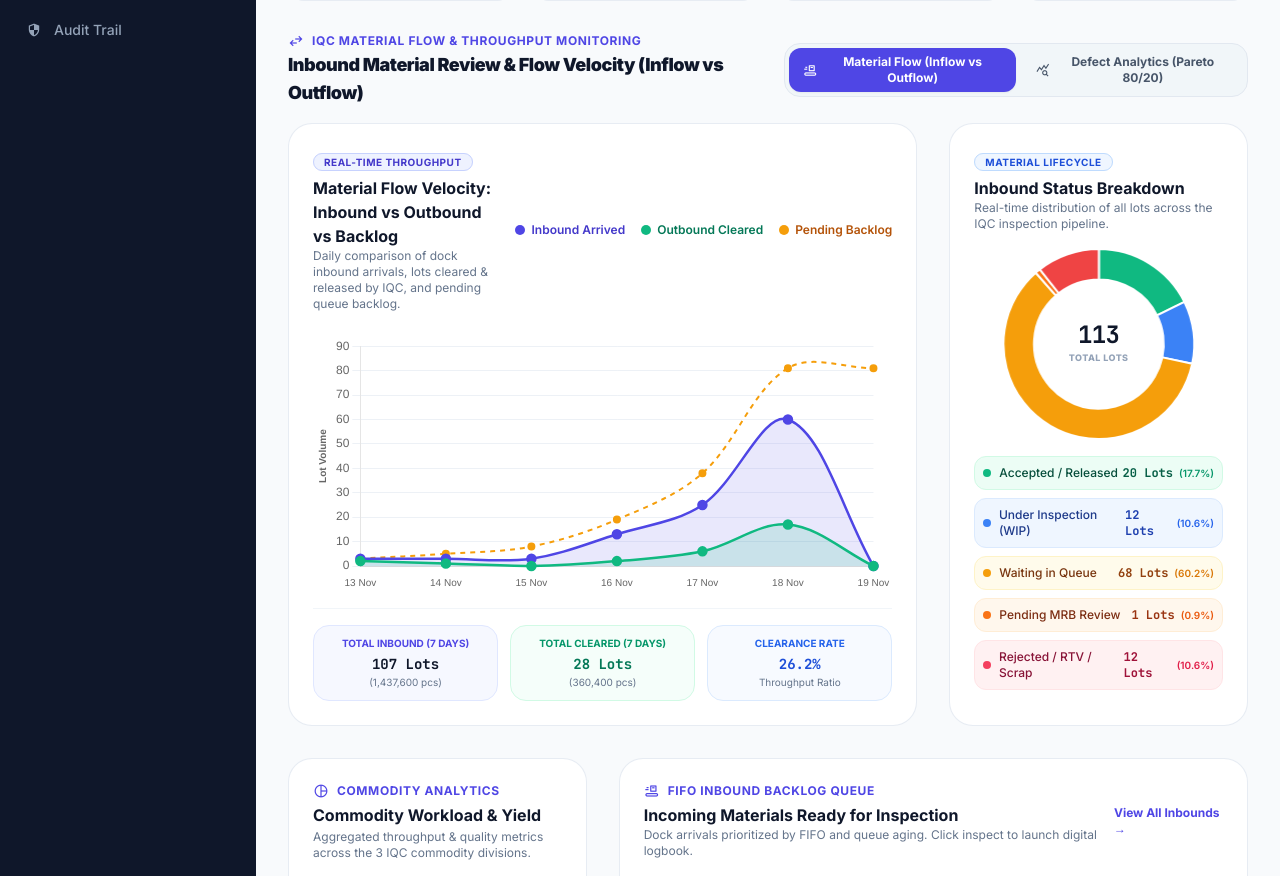
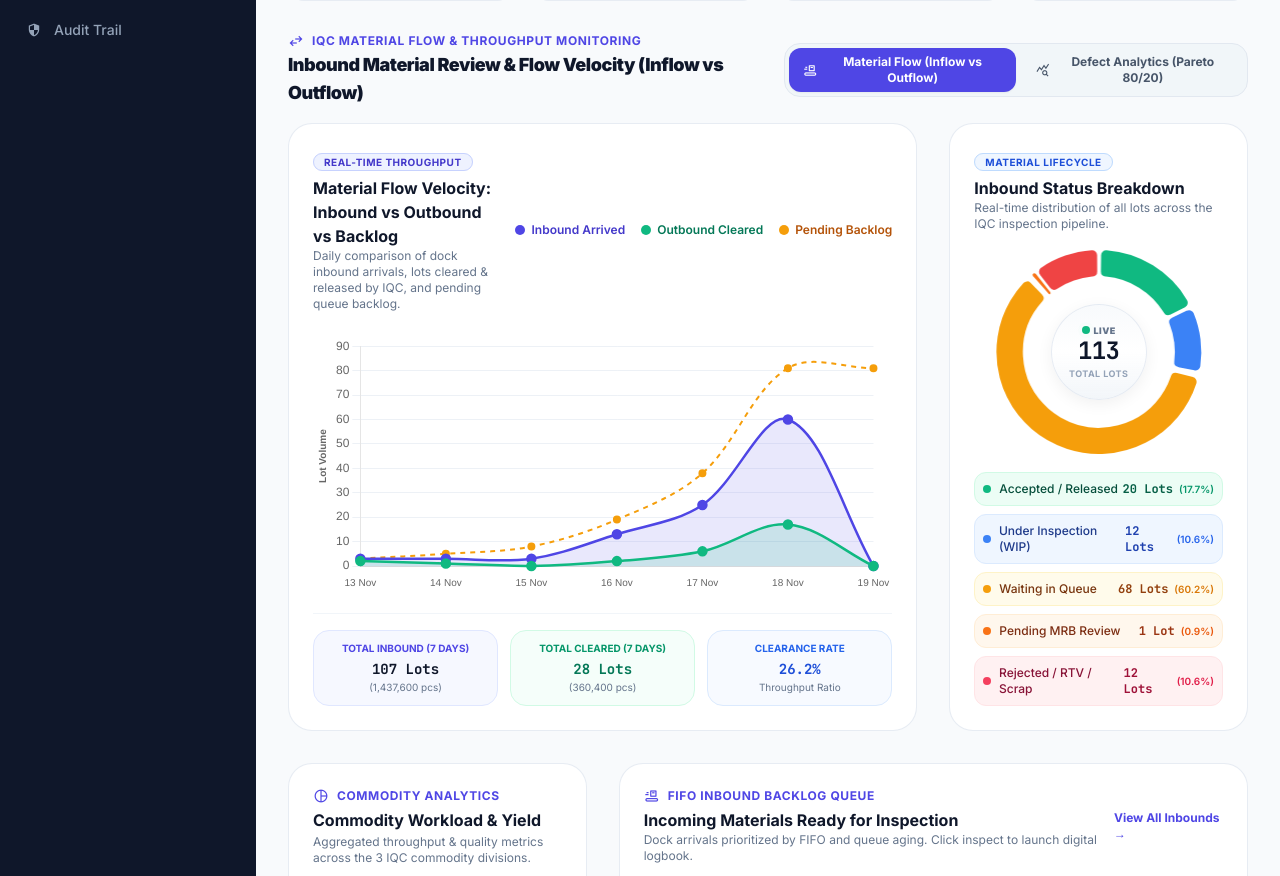
Before and after one commit to SerlinYolanda/logbook_digital_iqc, a Laravel app: page /dashboard in a window 1280 px wide. Shown: the part 429-1305 px from the top of the page. Run offline with Laravel 12, Linux system fonts and the light colour scheme; a user stored in the database is signed in; data comes from the database, SQL or seed files in the repository; some libraries are stand-ins or nearby versions.

Commit message:
style(dashboard): upgrade donut chart with rounded segments, spacing, and dynamic center live badge

```diff
--- a/app-backend/resources/views/dashboard/index.blade.php
+++ b/app-backend/resources/views/dashboard/index.blade.php
@@ -292,12 +292,21 @@
                         <p class="text-xs text-slate-500">Real-time distribution of all lots across the IQC inspection pipeline.</p>
                     </div>
 
-                    <div class="mt-4 relative h-48 w-full flex items-center justify-center">
+                    <div class="mt-4 relative h-52 w-full flex items-center justify-center">
                         <canvas id="statusDonutChart"></canvas>
-                        <!-- Center Counter Badge in Donut -->
-                        <div class="absolute inset-0 flex flex-col items-center justify-center pointer-events-none text-center">
-                            <span class="text-2xl font-black text-slate-900 font-mono tracking-tight leading-none">{{ $totalInbound }}</span>
-                            <span class="text-[9px] font-extrabold uppercase text-slate-400 tracking-wider mt-1">Total Lots</span>
+                        <!-- Center Dynamic Gauge Card in Donut -->
+                        <div class="absolute inset-0 flex items-center justify-center pointer-events-none">
+                            <div class="w-24 h-24 rounded-full bg-gradient-to-b from-slate-50 via-white to-slate-100/90 border border-slate-200/80 shadow-[0_4px_16px_rgba(0,0,0,0.06)] flex flex-col items-center justify-center p-2 text-center relative">
+                                <div class="flex items-center gap-1 mb-0.5">
+                                    <span class="relative flex h-2 w-2">
+                                        <span class="animate-ping absolute inline-flex h-full w-full rounded-full bg-emerald-400 opacity-75"></span>
+                                        <span class="relative inline-flex rounded-full h-2 w-2 bg-emerald-500"></span>
+                                    </span>
+                                    <span class="text-[9px] font-black uppercase text-slate-500 tracking-wider">Live</span>
+                                </div>
+                                <span class="text-2xl font-black text-slate-900 font-mono tracking-tight leading-none">{{ $totalInbound }}</span>
+                                <span class="text-[9px] font-bold uppercase text-slate-400 tracking-wider mt-1">Total Lots</span>
+                            </div>
                         </div>
                     </div>
 
@@ -308,7 +317,7 @@
                                 <span class="w-2 h-2 rounded-full bg-emerald-500"></span> Accepted / Released
                             </span>
                             <div class="flex items-center gap-1.5">
-                                <span class="font-bold font-mono text-emerald-800">{{ $statusBreakdown['released'] }} Lots</span>
+                                <span class="font-bold font-mono text-emerald-800">{{ $statusBreakdown['released'] }} {{ $statusBreakdown['released'] == 1 ? 'Lot' : 'Lots' }}</span>
                                 <span class="text-[10px] text-emerald-600 font-semibold">({{ $totalInbound > 0 ? round(($statusBreakdown['released'] / $totalInbound) * 100, 1) : 0 }}%)</span>
                             </div>
                         </div>
@@ -317,7 +326,7 @@
                                 <span class="w-2 h-2 rounded-full bg-blue-500"></span> Under Inspection (WIP)
                             </span>
                             <div class="flex items-center gap-1.5">
-                                <span class="font-bold font-mono text-blue-800">{{ $statusBreakdown['in_inspection'] }} Lots</span>
+                                <span class="font-bold font-mono text-blue-800">{{ $statusBreakdown['in_inspection'] }} {{ $statusBreakdown['in_inspection'] == 1 ? 'Lot' : 'Lots' }}</span>
                                 <span class="text-[10px] text-blue-600 font-semibold">({{ $totalInbound > 0 ? round(($statusBreakdown['in_inspection'] / $totalInbound) * 100, 1) : 0 }}%)</span>
                             </div>
                         </div>
@@ -326,7 +335,7 @@
                                 <span class="w-2 h-2 rounded-full bg-amber-500"></span> Waiting in Queue
                             </span>
                             <div class="flex items-center gap-1.5">
-                                <span class="font-bold font-mono text-amber-800">{{ $statusBreakdown['waiting'] }} Lots</span>
+                                <span class="font-bold font-mono text-amber-800">{{ $statusBreakdown['waiting'] }} {{ $statusBreakdown['waiting'] == 1 ? 'Lot' : 'Lots' }}</span>
                                 <span class="text-[10px] text-amber-600 font-semibold">({{ $totalInbound > 0 ? round(($statusBreakdown['waiting'] / $totalInbound) * 100, 1) : 0 }}%)</span>
                             </div>
                         </div>
@@ -335,7 +344,7 @@
                                 <span class="w-2 h-2 rounded-full bg-orange-500"></span> Pending MRB Review
                             </span>
                             <div class="flex items-center gap-1.5">
-                                <span class="font-bold font-mono text-orange-800">{{ $statusBreakdown['mrb_hold'] }} Lots</span>
+                                <span class="font-bold font-mono text-orange-800">{{ $statusBreakdown['mrb_hold'] }} {{ $statusBreakdown['mrb_hold'] == 1 ? 'Lot' : 'Lots' }}</span>
                                 <span class="text-[10px] text-orange-600 font-semibold">({{ $totalInbound > 0 ? round(($statusBreakdown['mrb_hold'] / $totalInbound) * 100, 1) : 0 }}%)</span>
                             </div>
                         </div>
@@ -344,7 +353,7 @@
                                 <span class="w-2 h-2 rounded-full bg-rose-500"></span> Rejected / RTV / Scrap
                             </span>
                             <div class="flex items-center gap-1.5">
-                                <span class="font-bold font-mono text-rose-800">{{ $statusBreakdown['rejected'] }} Lots</span>
+                                <span class="font-bold font-mono text-rose-800">{{ $statusBreakdown['rejected'] }} {{ $statusBreakdown['rejected'] == 1 ? 'Lot' : 'Lots' }}</span>
                                 <span class="text-[10px] text-rose-600 font-semibold">({{ $totalInbound > 0 ? round(($statusBreakdown['rejected'] / $totalInbound) * 100, 1) : 0 }}%)</span>
                             </div>
                         </div>
@@ -809,13 +818,15 @@ document.addEventListener('DOMContentLoaded', function () {
                     ],
                     borderWidth: 2,
                     borderColor: '#ffffff',
-                    hoverOffset: 4
+                    borderRadius: 6,
+                    spacing: 4,
+                    hoverOffset: 6
                 }]
             },
             options: {
                 responsive: true,
                 maintainAspectRatio: false,
-                cutout: '68%',
+                cutout: '72%',
                 plugins: {
                     legend: { display: false },
                     tooltip: {
```
